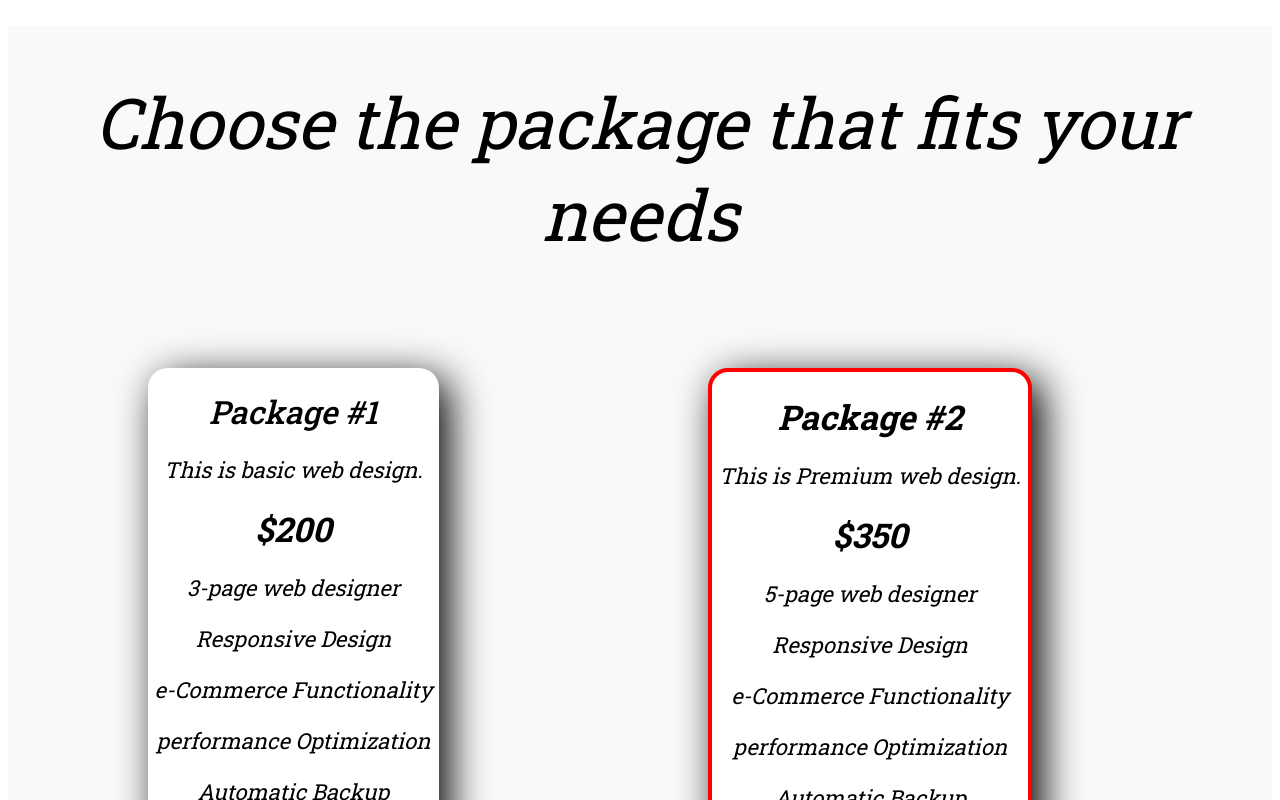
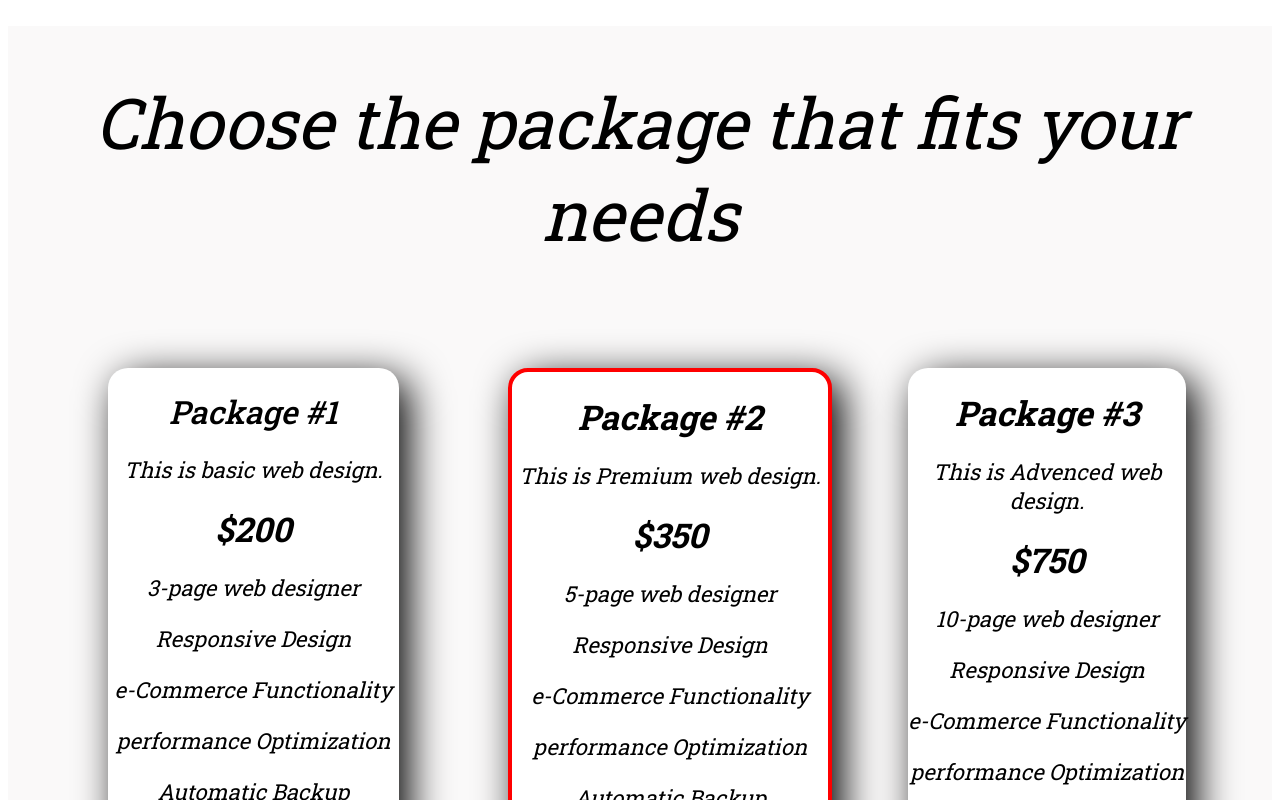
Before and after one commit to gias-uddin-swe/Assignment-1, a plain HTML site: page index.html in a window 1280 px wide. Shown: the part 2981-3781 px from the top of the page. Drawn offline with Linux system fonts and the light colour scheme.

Commit message:
changed the margin

```diff
--- a/style.css
+++ b/style.css
@@ -78,7 +78,7 @@ h1 {
   background-color: #eeece8;
 }
 .four-section h1 {
-  margin-left: 400px;
+  margin-left: 300px;
   color: #13e3eb;
 }
 .project-pic {
@@ -135,7 +135,7 @@ h1 {
   width: 170px;
   height: 40px;
 
-  margin-left: 650px;
+  margin-left: 600px;
 }
 .right-side a {
   text-decoration: none;
@@ -179,7 +179,7 @@ h1 {
   position: absolute;
   border-radius: 20px;
 
-  margin-left: 140px;
+  margin-left: 100px;
 }
 .box p {
   font-size: 22px;
@@ -209,7 +209,7 @@ h1 {
 
 .box2 {
   margin-top: 50px;
-  margin-left: 700px;
+  margin-left: 500px;
   width: 25%;
   height: 570px;
   border: 4px solid red;
@@ -241,7 +241,7 @@ h1 {
   width: 22%;
   height: 550px;
   float: left;
-  margin-left: 1300px;
+  margin-left: 900px;
 
   background-color: #fff;
   box-shadow: 10px 10px 40px;
```
